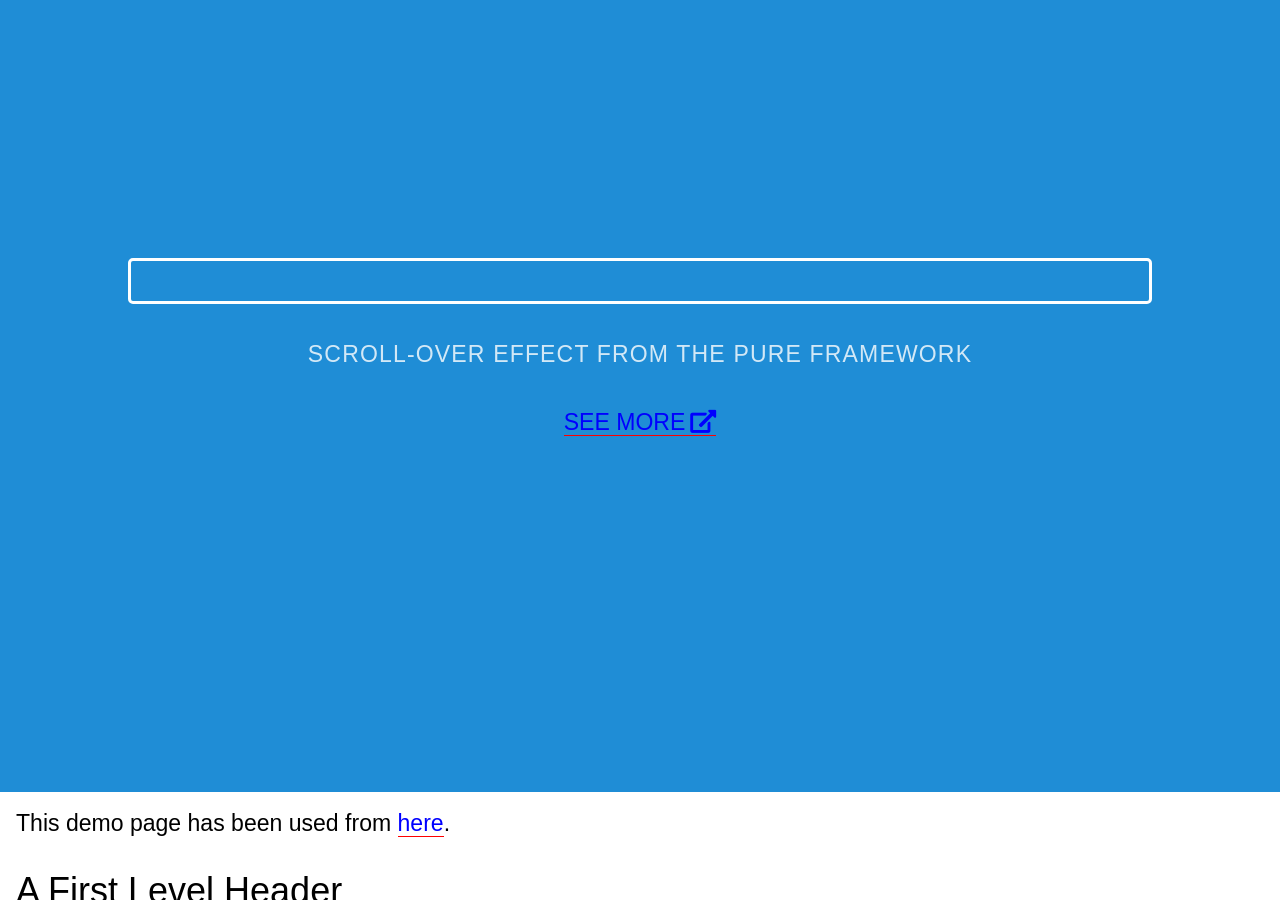
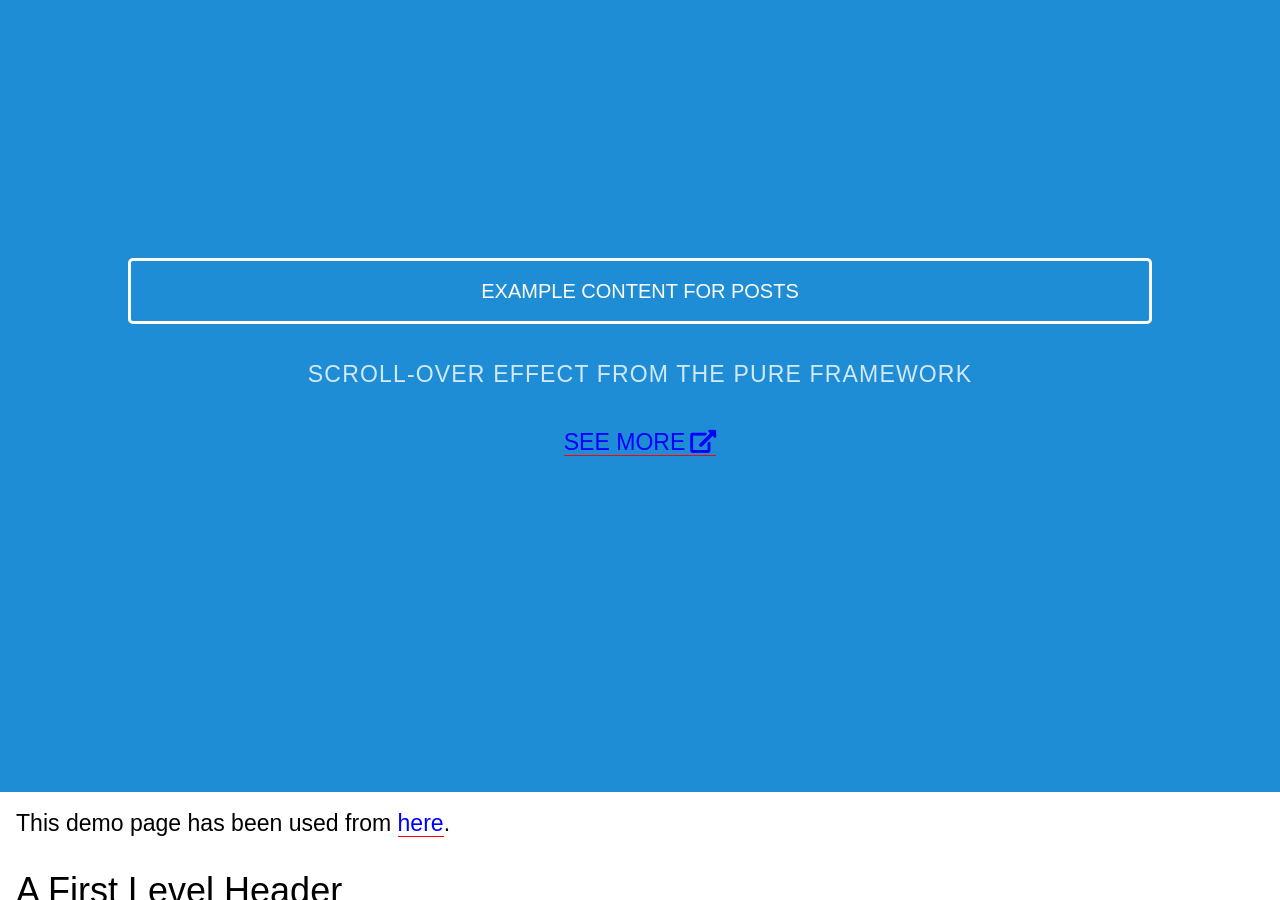
Before and after one commit to chipprogrammers/Good, a Jekyll site: the page built from _posts/2016-06-04-example-content.md, in a window 1280 px wide and 900 px high. Built offline with Jekyll 4.4.1, drawn with Linux system fonts in a browser that asks for light colours; some web fonts are replaced; comment, search, counter and statistics services are not loaded.

Commit message:
Update parallax.html

```diff
--- a/_includes/parallax.html
+++ b/_includes/parallax.html
@@ -1,6 +1,6 @@
 <div class="splash-container">
     <div class="splash">
-        <h1 class="splash-head">{{ post.title }}</h1>
+        <h1 class="splash-head">{{ page.title }}</h1>
         <p class="splash-subhead">
             Scroll-over effect from the Pure framework
         </p>
```
